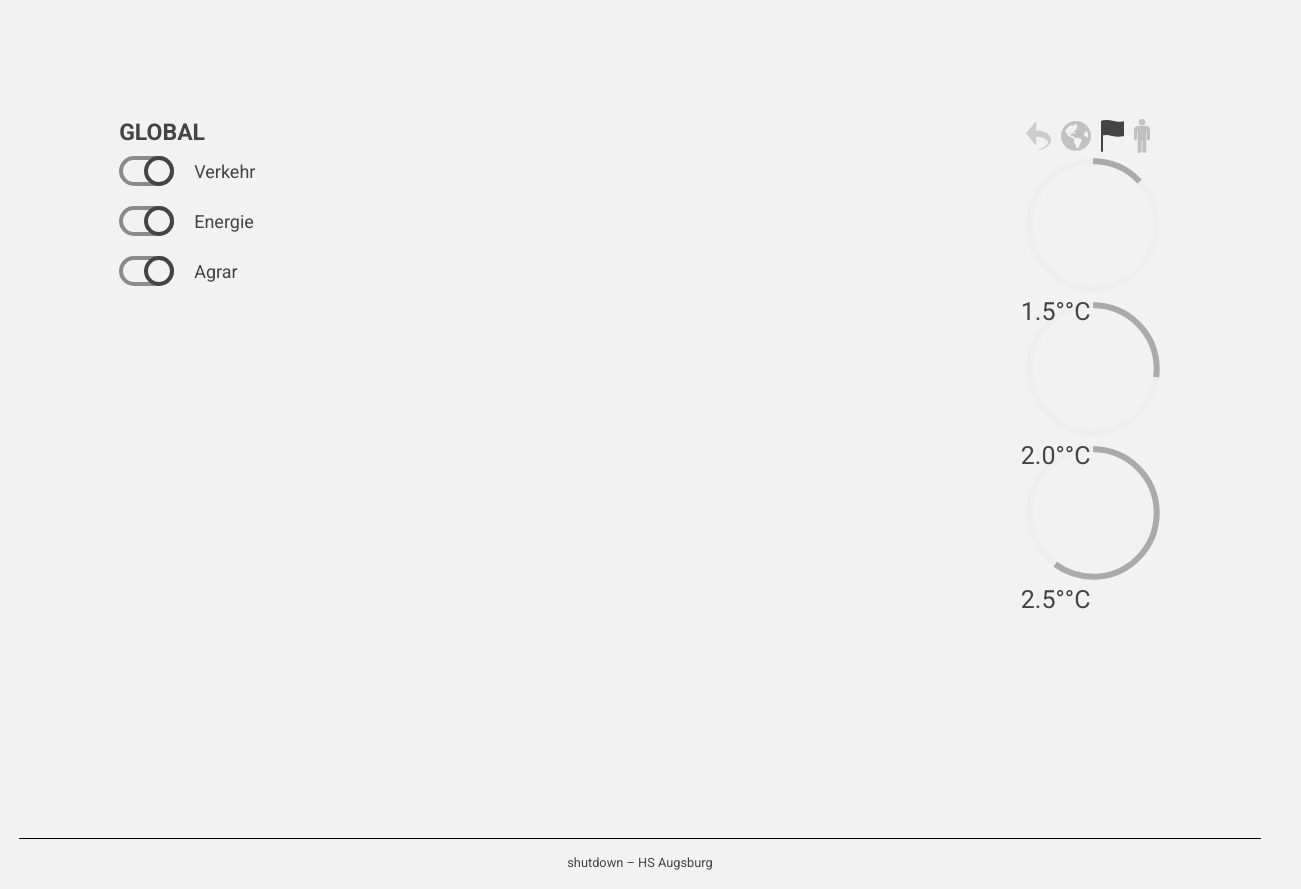
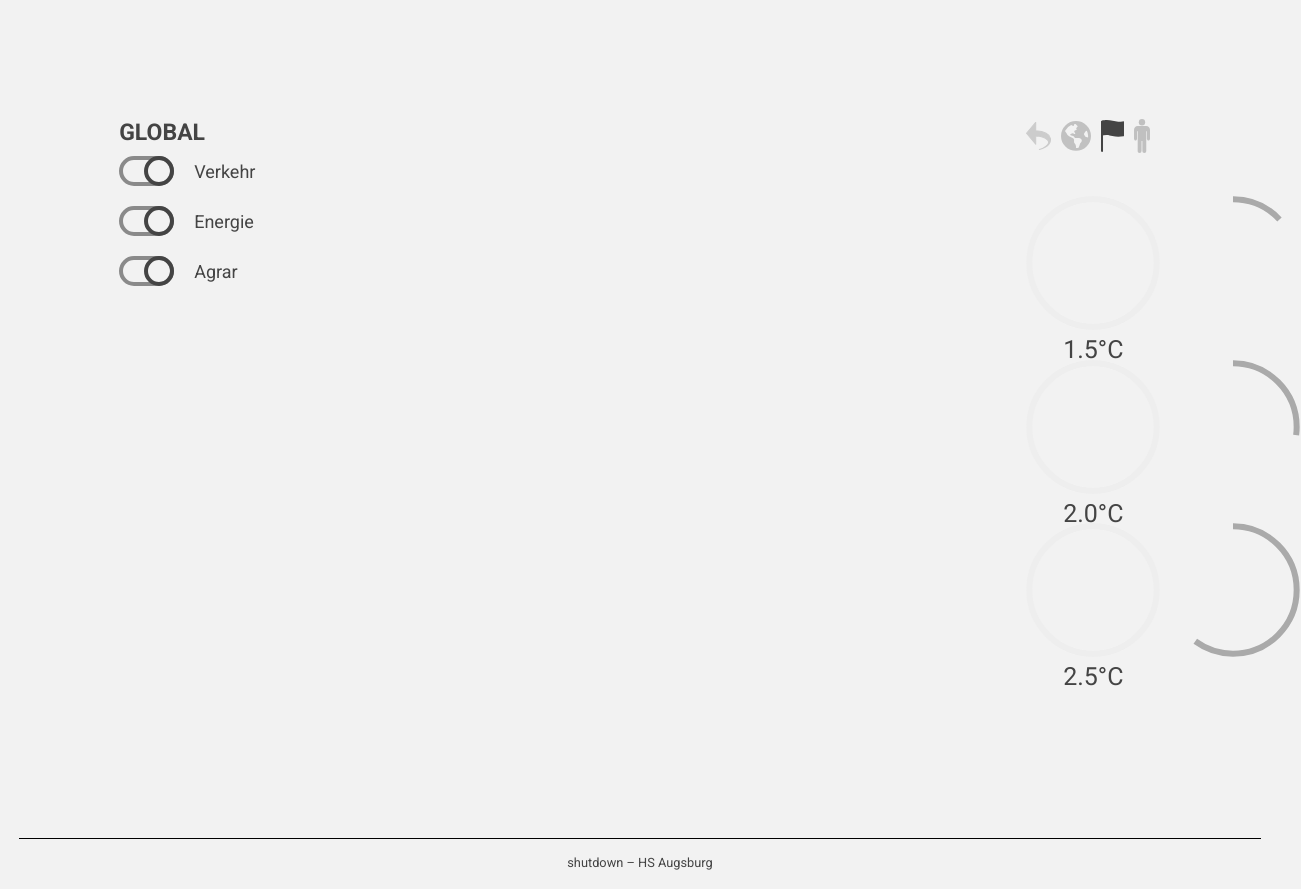
Before and after one commit to flogesell/shutdown, a Vue app in the folder frontend/: page / in a window 1280 px wide. Shown: the whole page, 1301 px wide, since content can reach past the window. Built offline with nearby package versions, Linux system fonts and the light colour scheme.

Commit message:
fill for switched off switch, probabilitybox align

```diff
--- a/frontend/src/components/buttons/Switch.vue
+++ b/frontend/src/components/buttons/Switch.vue
@@ -31,7 +31,7 @@ export default {
       position: absolute;
       top: -6px; left: -6px;
       width: 18px; height: 18px;
-      background-color: transparent;
+      background-color: white;
       border: 6px $primary solid;
       border-radius: 50%;
       transition: 0.1s;
--- a/frontend/src/components/probabilityBox.vue
+++ b/frontend/src/components/probabilityBox.vue
@@ -40,12 +40,14 @@ export default {
         text-align: center;
     }
     #arc {
-        margin-left: -140px;
+        position: absolute;
     }
     .probability {
         font-size: 25px;
         position: absolute;
-        text-align: center;
+        margin-left: auto;
+        margin-right: auto;
+        width: 145px;
     }
     #degree {
         opacity: 1;
--- a/frontend/src/views/Home.vue
+++ b/frontend/src/views/Home.vue
@@ -17,9 +17,9 @@
         <img :src="publicPath + 'img/icons/Icon_ionic-ios-man.svg'" alt="" />
       </div>
       <div id="probability-container">
-        <ProbabilityBox percentage="13" deg="1.5°" class="probBox" />
-        <ProbabilityBox percentage="27" deg="2.0°" class="probBox" />
-        <ProbabilityBox percentage="60" deg="2.5°" class="probBox" />
+        <ProbabilityBox percentage="13" deg="1.5" class="probBox" />
+        <ProbabilityBox percentage="27" deg="2.0" class="probBox" />
+        <ProbabilityBox percentage="60" deg="2.5" class="probBox" />
       </div>
     </div>
   </div>
@@ -92,7 +92,13 @@ export default {
   }
 }
 #probability-container {
-
+  display: flex;
+  flex-direction: column;
+  justify-content: flex-start;
+  align-items: flex-start;
+  text-align: center;
+  gap: 1.2em;
+  margin: 2.4em 0;
 }
 
 
--- a/frontend/src/views/Style.vue
+++ b/frontend/src/views/Style.vue
@@ -50,6 +50,7 @@
           <div class="flex">
             <Probability-box :percentage='Math.round(Math.random()*100)' :deg="'1,5'"/>
             <Probability-box :percentage='Math.round(Math.random()*100)' :deg="'2,5'"/>
+            <Probability-box :percentage='Math.round(Math.random()*100)' :deg="'3,5'"/>
           </div>
           <p>Lorem ipsum dolor sit amet consectetur adipisicing elit. Qui porro deserunt dolores non, vel asperiores quidem, illo sit fugit molestias beatae obcaecati! Vel velit voluptatem deleniti nisi quis, sit incidunt.</p>
         </li>
```
